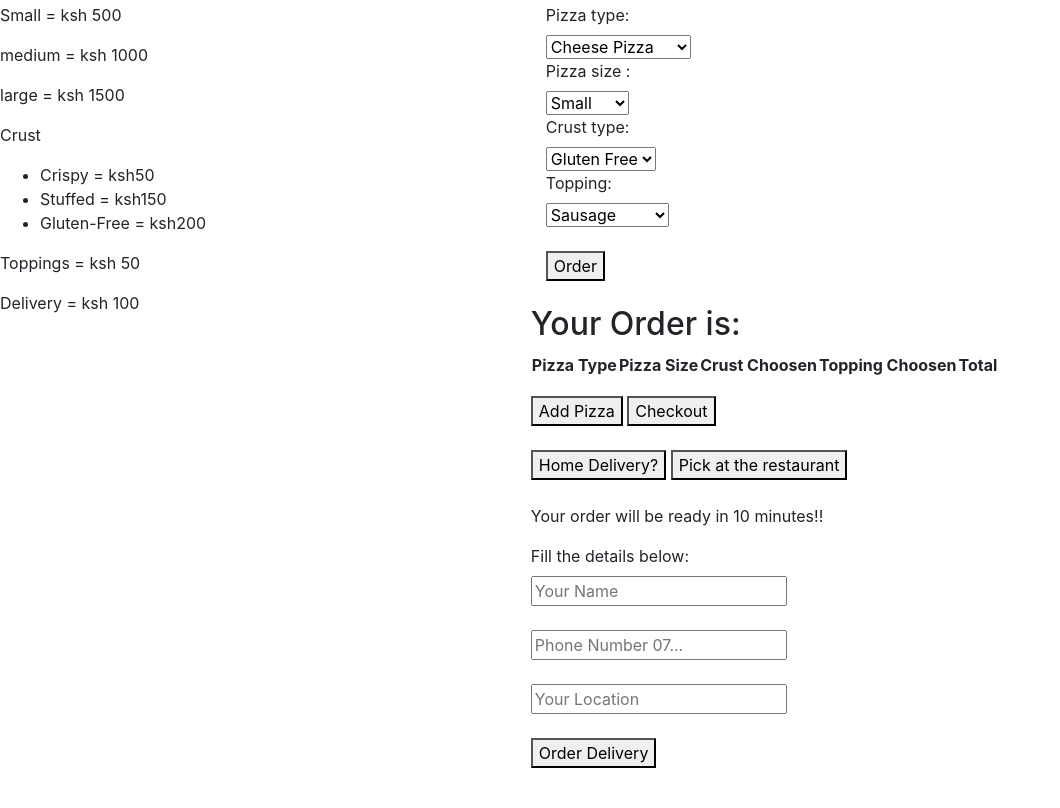
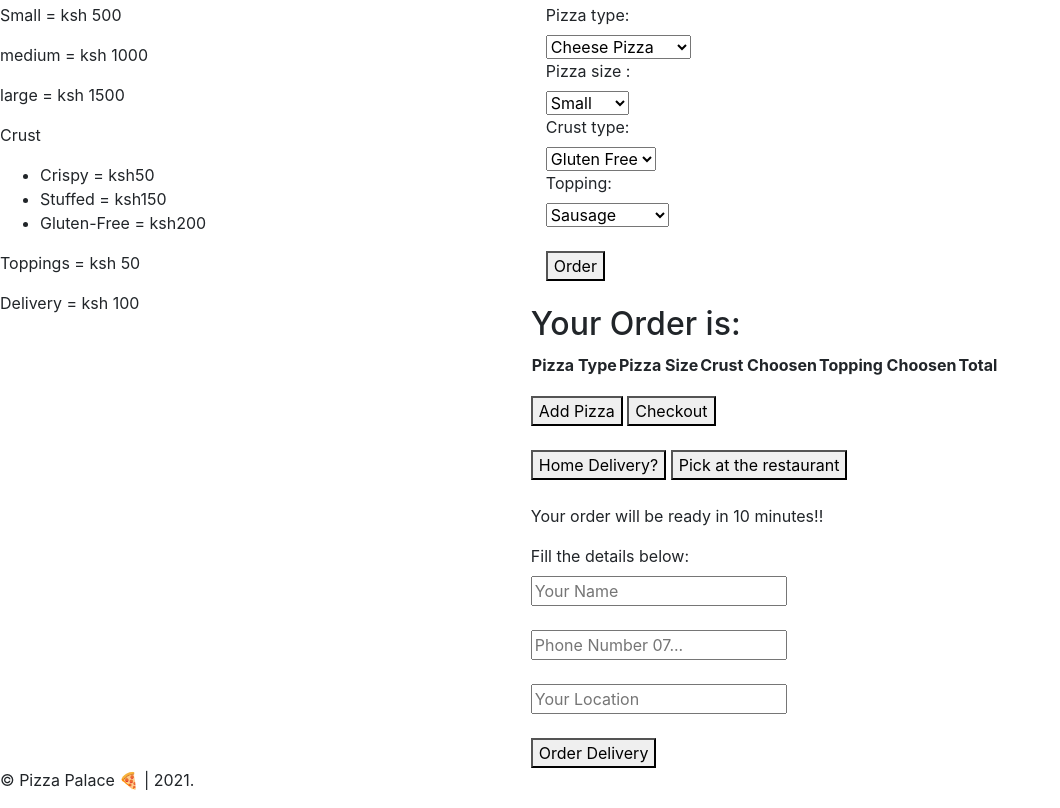
Before and after one commit to Tabithawa/pizza-palace, a plain HTML site: page index.html in a window 1280 px wide. Shown: the part 484-1292 px from the top of the page, without its empty margins (0-1060 px from the left). Before the commit the page ends 1252 px from the top, so only its background shows below. Drawn offline with nearby package versions, Linux system fonts and the light colour scheme; files that its build step writes are made by us from their sources.

Commit message:
add footer

```diff
--- a/index.html
+++ b/index.html
@@ -123,7 +123,9 @@
             </div>
         </div>
     </div>
-
+    <footer>
+        <p>&copy; Pizza Palace 🍕 | 2021.</p>
+    </footer>
     <script src="index.js"></script>
 </body>
 </html>
```
